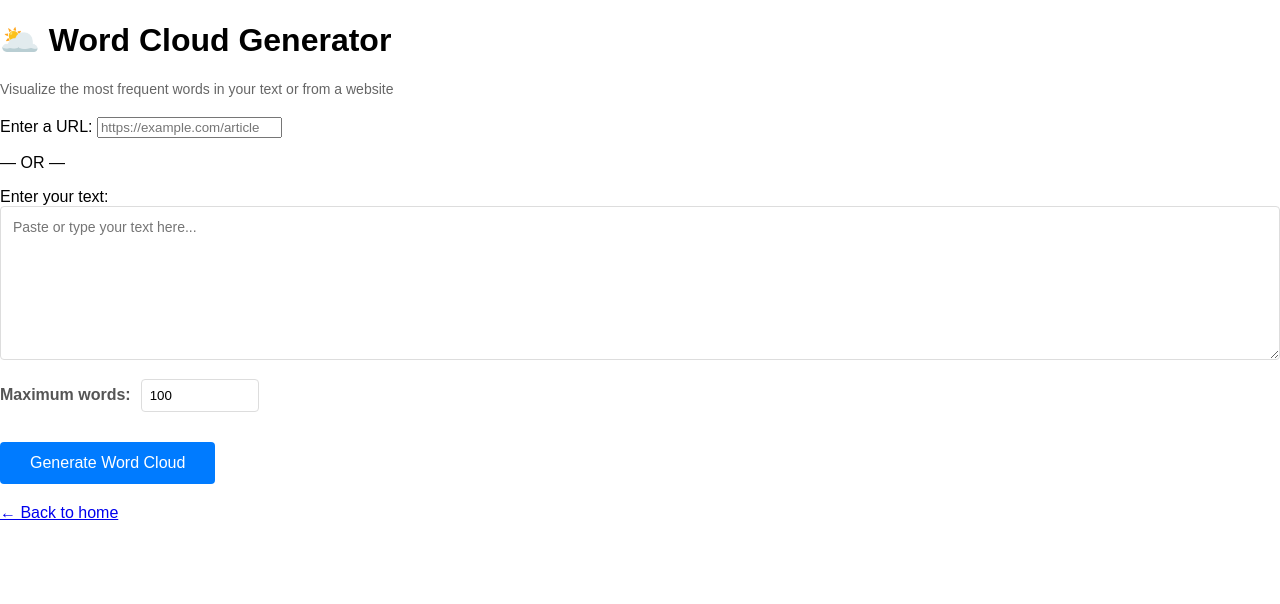
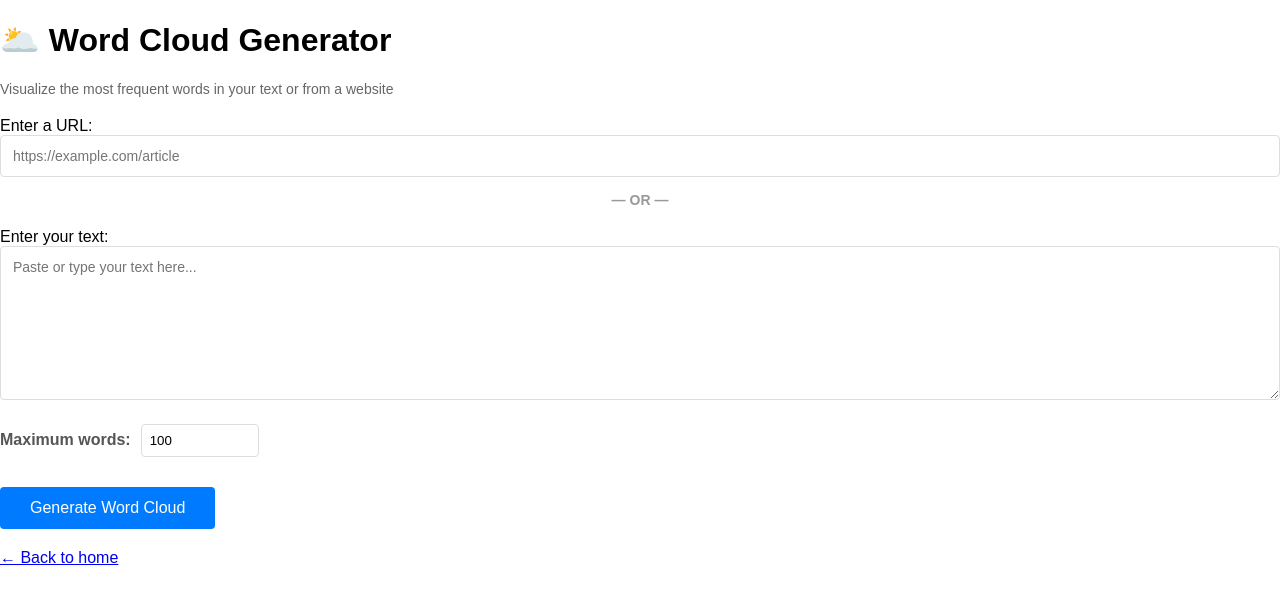
Before and after one commit to matsunagateitoku/NLP-Toolkit, a Flask app: page /wordcloud in a window 1280 px wide. Shown: the part 131-735 px from the top of the page. Run offline with Flask 3, Linux system fonts and the light colour scheme.

Commit message:
Update styles.css

```diff
--- a/static/styles.css
+++ b/static/styles.css
@@ -153,3 +153,23 @@ body {
     border-radius: 4px;
     margin-top: 20px;
 }
+.input-section {
+    margin-bottom: 20px;
+}
+
+.input-section input[type="url"] {
+    width: 100%;
+    padding: 12px;
+    border: 1px solid #ddd;
+    border-radius: 4px;
+    font-size: 14px;
+    box-sizing: border-box;
+}
+
+.or-divider {
+    text-align: center;
+    color: #999;
+    margin: 15px 0;
+    font-weight: 600;
+    font-size: 14px;
+}
```
